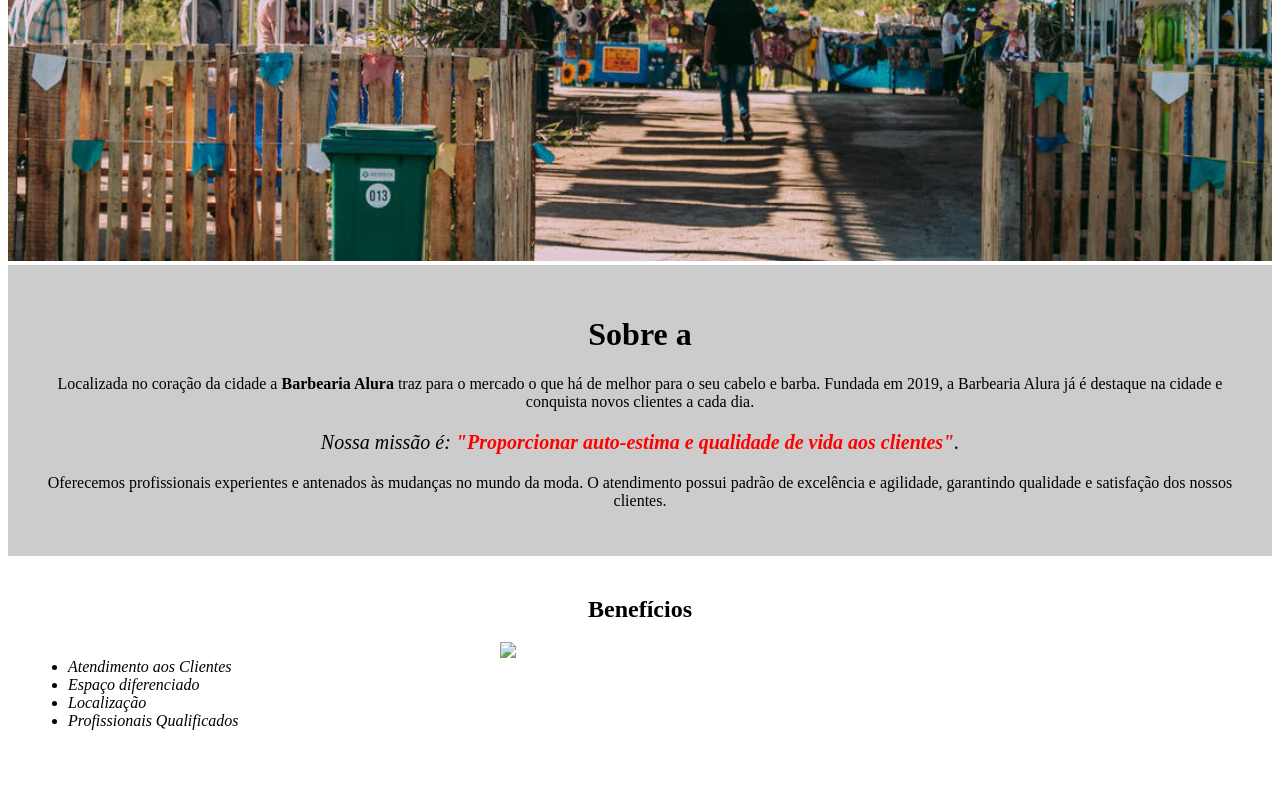
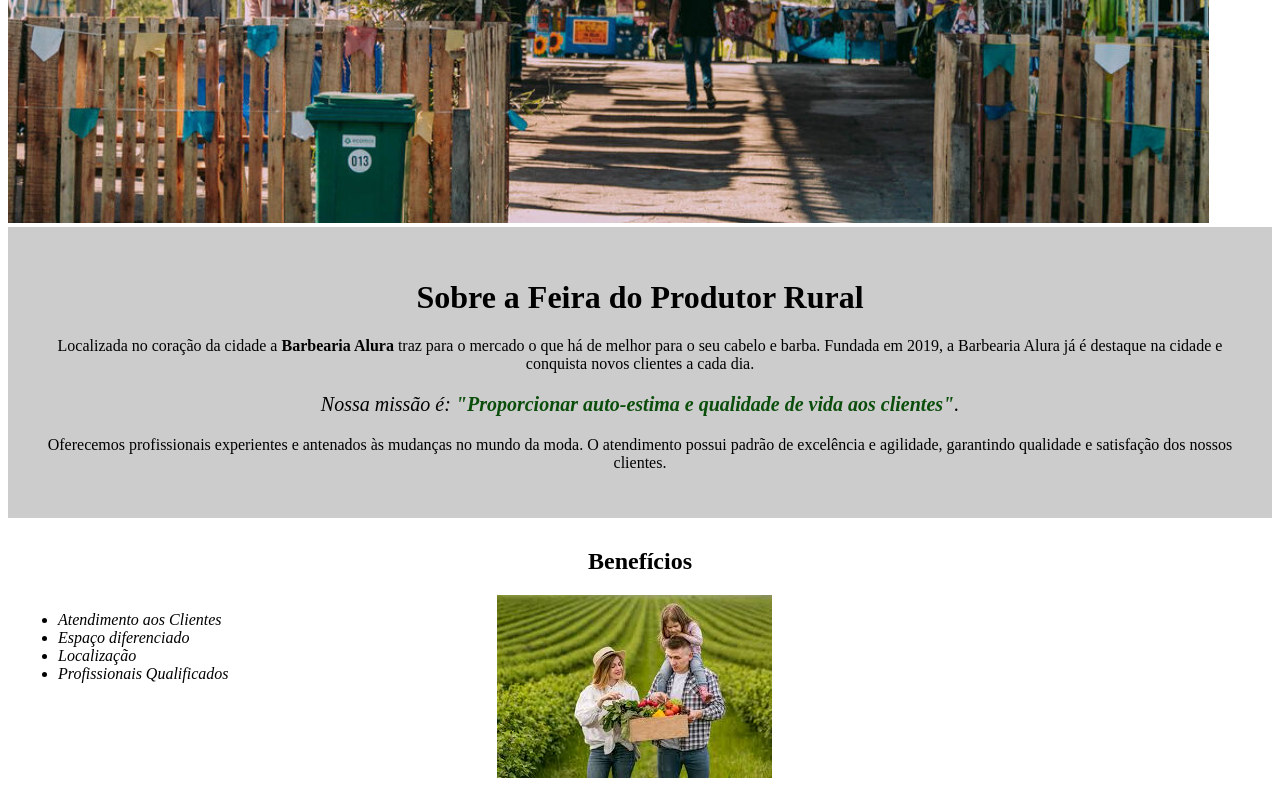
Before and after one commit to emilypadilha28/agrinho, a plain HTML site: page index.html in a window 1280 px wide. Shown: the part 492-1292 px from the top of the page. Before the commit the page ends 1266 px from the top, so only its background shows below. Drawn offline with Linux system fonts and the light colour scheme.

Commit message:
Add files via upload

```diff
--- a/index.html
+++ b/index.html
@@ -9,7 +9,7 @@
 	<body>
 		<img id="FeiraRural" src="feirarural.jpeg">
 		<div class="principal">
-			<h1>Sobre a </h1>
+			<h1>Sobre a Feira do Produtor Rural</h1>
 
 			<p>Localizada no coração da cidade a <strong>Barbearia Alura</strong> traz para o mercado o que há de melhor para o seu cabelo e barba. Fundada em 2019, a Barbearia Alura já é destaque na cidade e conquista novos clientes a cada dia.</p>
 
@@ -28,7 +28,7 @@
 				<li class="itens">Profissionais Qualificados</li>
 			</ul>
 
-			<img src="beneficios.jpg" class="imagembeneficios">
+			<img src="feira3.jpeg" class="imagemfeira3">
 		</div>
 	</body>
 </html>
--- a/style.css
+++ b/style.css
@@ -3,7 +3,7 @@ body {
 }
 
 #FeiraRural {
-	width:100%;
+	width:95%;
 }
 
 .principal{
@@ -24,7 +24,7 @@ p {
 }
 
 em strong {
-	color: #FF0000;
+	color: #0b4d0b;
 }
 
 .itens {
@@ -33,7 +33,7 @@ em strong {
 
 .beneficios {
 	background: #FFFFFF;
-	padding: 20px;
+	padding: 10px;
 }
 
 h2 {
@@ -46,6 +46,6 @@ ul {
 	margin-right: 15%;
 }
 
-.imagembeneficios {
-	width: 50%;
+.imagemfeira2 {
+	width: 30%;
 }
```
Also changed, not shown: feira2.webp (added), feira3.jpeg (added).
